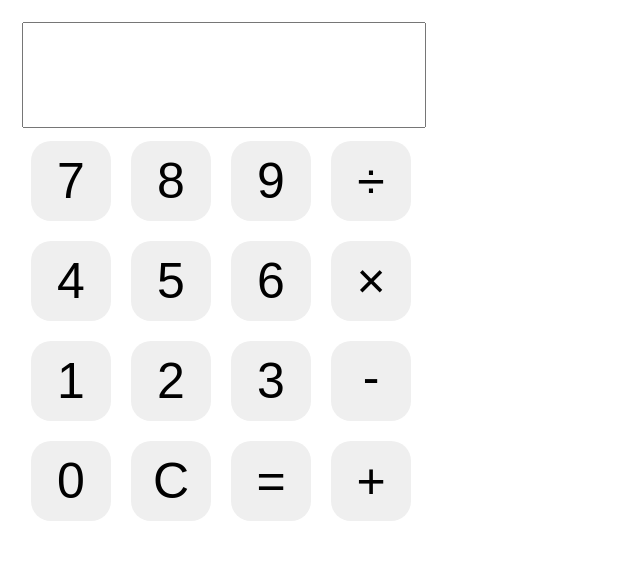
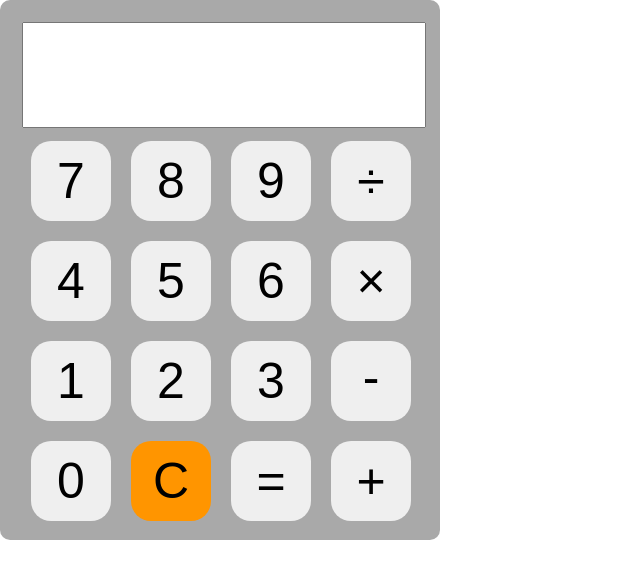
Before and after one commit to Boku-Takeru/reactcalc-app, a React (Create React App) app: page / in a window 1280 px wide. Shown: the top 578 px of the page, without its empty margins (0-640 px from the left). Built offline with nearby package versions, Linux system fonts and the light colour scheme.

Commit message:
CSS修正完了

```diff
--- a/src/component/Calculator.tsx
+++ b/src/component/Calculator.tsx
@@ -40,6 +40,7 @@ export default function Calculator() {
         border: "1 solid #ccc",
         borderRadius: 10,
         textAlign: "center",
+        backgroundColor: "darkgrey",
       }}
     >
       {/* <!-- 液晶 --> */}
@@ -166,8 +167,8 @@ export default function Calculator() {
             <input
               type="button"
               value="-"
-              style={{ ...inputStyle, paddingBottom: 10 }}
-              onClick={() => getValue("−")}
+              style={{ ...inputStyle, paddingBottom: 10,}}
+              onClick={() => getValue("-")}
             />
           </td>
         </tr>
@@ -184,7 +185,7 @@ export default function Calculator() {
             <input
               type="button"
               value="C"
-              style={inputStyle}
+              style={{...inputStyle,backgroundColor: "#ff9500",}}
               onClick={() => clearKey()}
             />
           </td>
```
